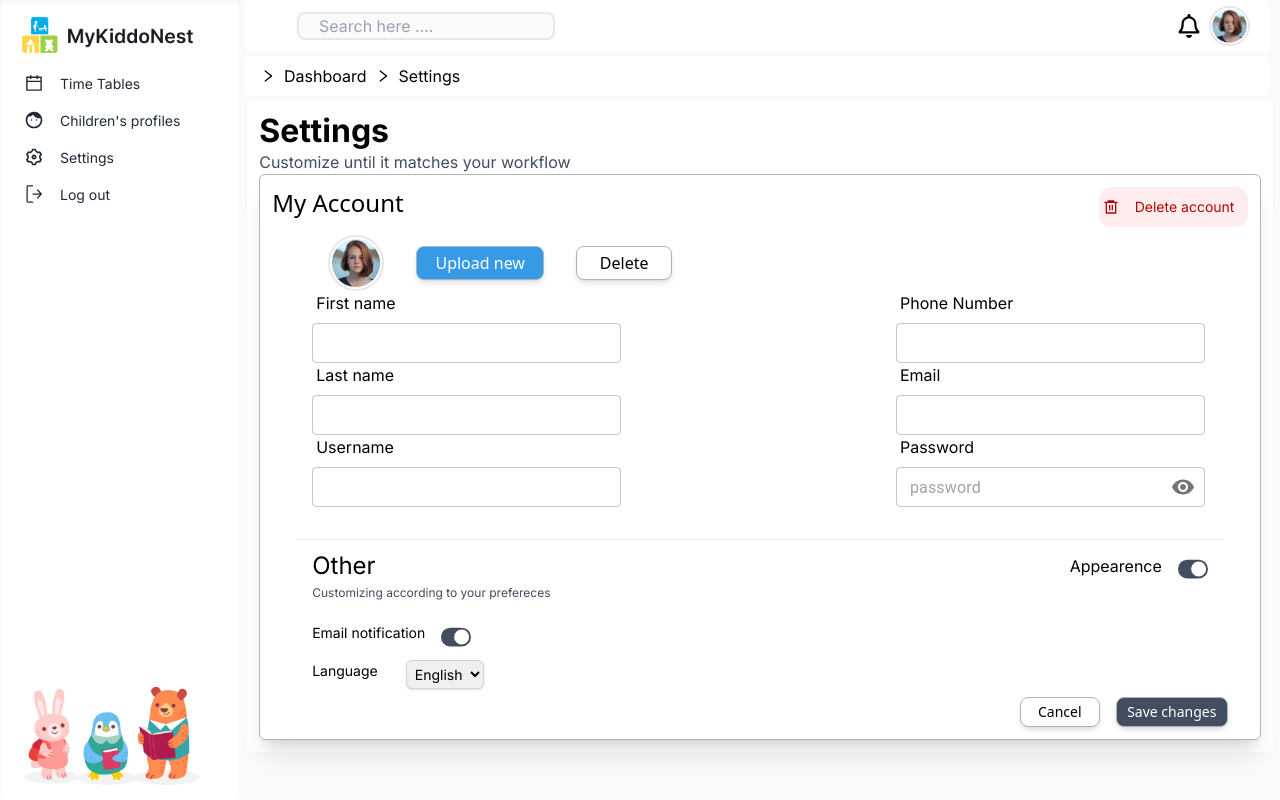
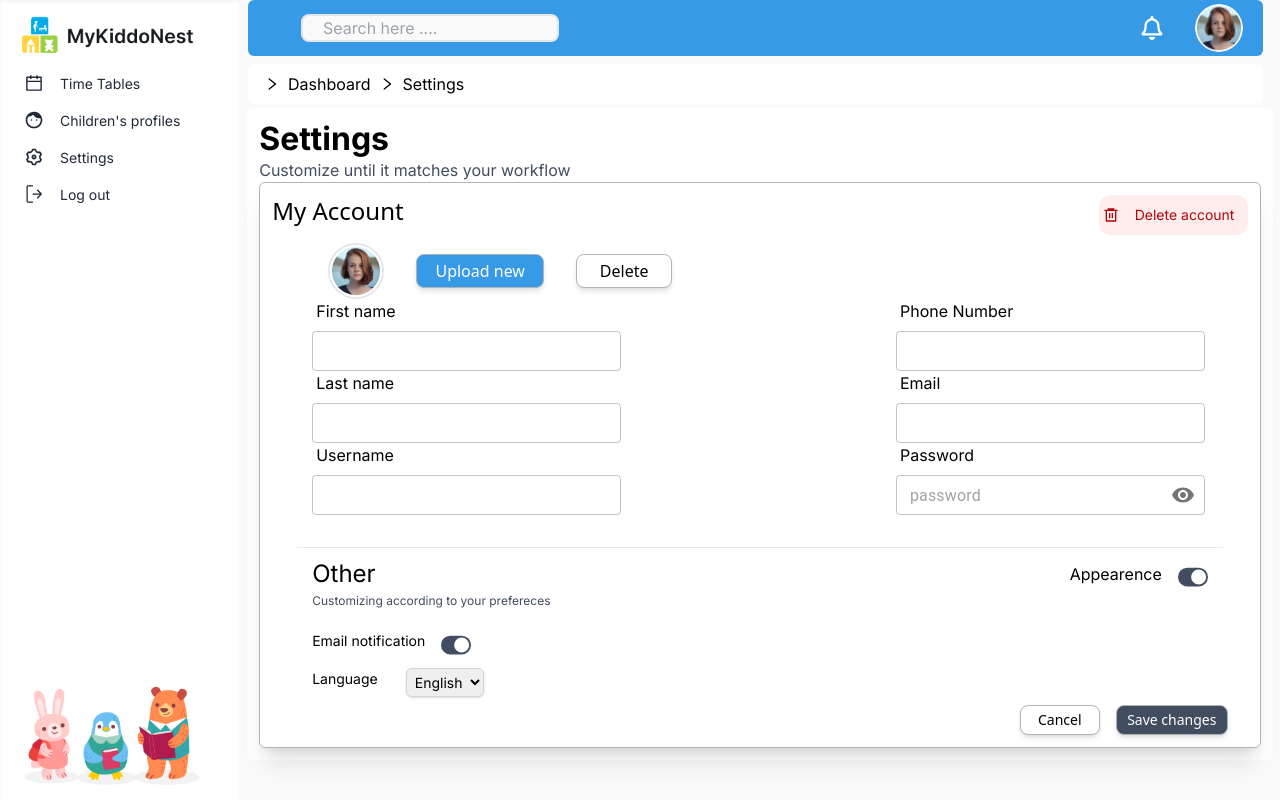
Before and after one commit to ImaneKr/mykiddonestWeb, a Next.js app in the folder website/: page /dashboard/settings in a window 1280 px wide. Built offline with nearby package versions, Linux system fonts and the light colour scheme; no server answers.

Commit message:
idk what up is this

```diff
--- a/website/app/dashboard/layout.tsx
+++ b/website/app/dashboard/layout.tsx
@@ -13,14 +13,14 @@ export default function DashboardLayout({
     <section className="flex flex-row">
 
       <div >
-          <Sidebar/>
+        <Sidebar />
       </div>
       <div className="bg-gray-20 w-full h-screen pr-1 overflow-y-scroll">
-          <Navbar/>
+        <Navbar />
         <Breadcrumb
           homeElement={<Link href='/dashboard'></Link>}
-          separator={ <AiOutlineRight className="mt-1"/>}
-          containerClasses="flex gap-2  ml-1 regluar-18 rounded-md bg-white w-[100%] p-2"
+          separator={<AiOutlineRight className="mt-1" />}
+          containerClasses="flex gap-2  ml-2 regluar-18 rounded-md bg-white w-[100%] p-2"
           listClasses="your-breadcrumb-item"
           activeClasses="your-active-breadcrumb-item"
           capitalizeLinks={true}
--- a/website/app/login/page.tsx
+++ b/website/app/login/page.tsx
@@ -8,7 +8,7 @@ import { useRouter } from 'next/navigation'
 import axios from 'axios'
 
 const Page = () => {
-    const backendURL = process.env.NEXT_PUBLIC_BACKEND_URL || ''; // Provide a default value if NEXT_PUBLIC_BACKEND_URL is undefined
+    const backendURL = process.env.NEXT_PUBLIC_BACKEND_URL; // Provide a default value if NEXT_PUBLIC_BACKEND_URL is undefined
     const router = useRouter();
     const [username, setUsername] = useState('');
     const [password, setPassword] = useState('');
@@ -21,14 +21,14 @@ const Page = () => {
                 username: username,
                 staff_pwd: password
             });
-            console.log(response.data)
+            console.log(response.data.token)
             const Role = response.data.staff.role
             console.log(response.data.staff.staff_id)
 
             // Retrieve the user's role from localStorage
             localStorage.setItem('userRole', response.data.staff.role);
             localStorage.setItem('userID', response.data.staff.staff_id);
-
+            localStorage.setItem('Token',response.data.token)
             // If login is successful, redirect to dashboard
             if (response.data.token) {
                 console.log("Login successful")
--- a/website/components/ui/Dnavbar.tsx
+++ b/website/components/ui/Dnavbar.tsx
@@ -1,7 +1,7 @@
 "use client";
 import Image from 'next/image'
 import Link from 'next/link'
-import { useRef ,useEffect} from 'react';
+import { useRef, useEffect } from 'react';
 import { RiNotification3Fill } from 'react-icons/ri';
 import NotificationContainer from './notif_container';
 import { MdKeyboardArrowDown } from 'react-icons/md';
@@ -9,25 +9,26 @@ import { MdKeyboardArrowDown } from 'react-icons/md';
 const Dnavbar = () => {
 
 
+
   return (
-   <nav className='pl-5 lg:pl-0 ml-1  h-auto w-[99%] bg-white rounded-md mb-1'>
-      <div className=' flex   flex-row justify-center  pl-5 pr-5 pt-1 pb-1'>
+    <nav className='pl-5 lg:pl-0 ml-2  w-[98%] bg-blue-90 justify-between rounded-md mb-2'>
+      <div className=' flex   flex-row justify-between  pl-5 pr-5 pt-1 pb-1'>
         <div className='flex  flex-row p-0 justify-start w-full'>
-            <div className='flex flex-row  items-center justify-start'>
+          <div className='flex flex-row  items-center justify-start'>
             <Image src='/icons/line-md--search.svg' alt='search' width={25} height={25} />
             <input name='search' type='text' value='' placeholder='Search here ....'
-            className=' block m-2 rounded-lg  pl-5 bg-gray-20
+              className=' block m-2 rounded-lg  pl-5 bg-gray-20
             border-2 focus:border-sky-200 focus:outline-none' /></div>
         </div>
-        <div className='flex  items-center '>
-            <NotificationContainer/>
-            <Link href='/dashboard/settings'>
-            <Image src='/person-3.png'alt='search' width={48} height={20} className='border-2 lg: flex rounded-full ' />
-            </Link>
+        <div className='flex  justify-end  w-[25%] gap-[12%] text-white '>
+          <NotificationContainer />
+          <Link href='/dashboard/settings'>
+            <Image src='/person-3.png' alt='search' width={48} height={20} className=' rounded-full ' />
+          </Link>
         </div>
 
       </div>
-   </nav>
+    </nav>
   )
 }
 
--- a/website/components/ui/breadcrumb.tsx
+++ b/website/components/ui/breadcrumb.tsx
@@ -25,7 +25,7 @@ const NextBreadcrumb = ({
   const pathNames = paths.split('/').filter((path) => path);
 
   return (
-    <div className='w-[99%]'>
+    <div className='w-[98%]'>
       <ul className={containerClasses}>
         <li className={listClasses}>
           <Link href={'/'}>{homeElement}</Link>
--- a/website/components/ui/kidsList.tsx
+++ b/website/components/ui/kidsList.tsx
@@ -20,7 +20,7 @@ const KidsListDialog: React.FC<Props> = ({ open, onClose, eventId }) => {
 
     useEffect(() => {
         if (open && eventId !== null) {
-            // fetchKids(eventId);
+            fetchKids(eventId);
         }
     }, [open, eventId]);
 
@@ -29,6 +29,7 @@ const KidsListDialog: React.FC<Props> = ({ open, onClose, eventId }) => {
         try {
             const response = await axios.get(`${process.env.NEXT_PUBLIC_BACKEND_URL}/eventlist/${eventId}/acceptance`);
             setKids(response.data);
+            setLoading(false);
         } catch (error) {
             console.error('Error fetching kids:', error);
         } finally {
@@ -45,11 +46,11 @@ const KidsListDialog: React.FC<Props> = ({ open, onClose, eventId }) => {
         <Dialog open={open} onClose={onClose} aria-labelledby="kids-list-dialog-title">
             <DialogTitle id="kids-list-dialog-title">Acceptance List</DialogTitle>
             <DialogContent>
-                {loading== false ? (
+                {loading ? (
                     <CircularProgress />
                 ) : (
                     <ul>
-                        {staticList.map((kid) => (
+                        {kids.map((kid) => (
                             <li key={kid.kid_id}>
                                 -  {kid.firstname} {kid.lastname}
                             </li>
--- a/website/components/ui/notif_container.tsx
+++ b/website/components/ui/notif_container.tsx
@@ -12,12 +12,12 @@ const NotificationContainer = () => {
     };
 
     return (
-        <div className="relative w-auto">
+        <div className=" items-center flex w-auto">
             <button
                 onClick={toggleNotifications}
                 className="p-2 rounded-full"
             >
-           <FaRegBell  className='size-6' color='#000000'/>
+                <FaRegBell className='size-6' color='#FFFFFF' />
             </button>
 
             {showNotifications && (
--- a/website/components/ui/sidebar.tsx
+++ b/website/components/ui/sidebar.tsx
@@ -12,6 +12,8 @@ import { GoSignOut } from "react-icons/go";
 import { useRouter } from 'next/navigation'
 import Link from "next/link";
 import Image from "next/image";
+import axios from "axios";
+const backendURL = process.env.NEXT_PUBLIC_BACKEND_URL
 // Retrieve the user's role from localStorage
 
 
@@ -45,11 +47,19 @@ const Sidebar = () => {
     const userole = localStorage.getItem('userRole');
     setUserRole(userole);
   }, []);
-  const handleLogout = () => {
+  const handleLogout = async () => {
 
-    localStorage.clear();
-
-    router.push('/login');
+    try {
+      const response = await axios.get(`${backendURL}/auth/logout`, {});
+      if (response.status === 200) {
+        localStorage.clear();
+        router.push('/login');
+      } else {
+        console.error('Failed to log out');
+      }
+    } catch (error) {
+      console.error('Error:', error);
+    }
   };
 
   return (
```
Lines whose indentation alone changed are shown as unchanged.
